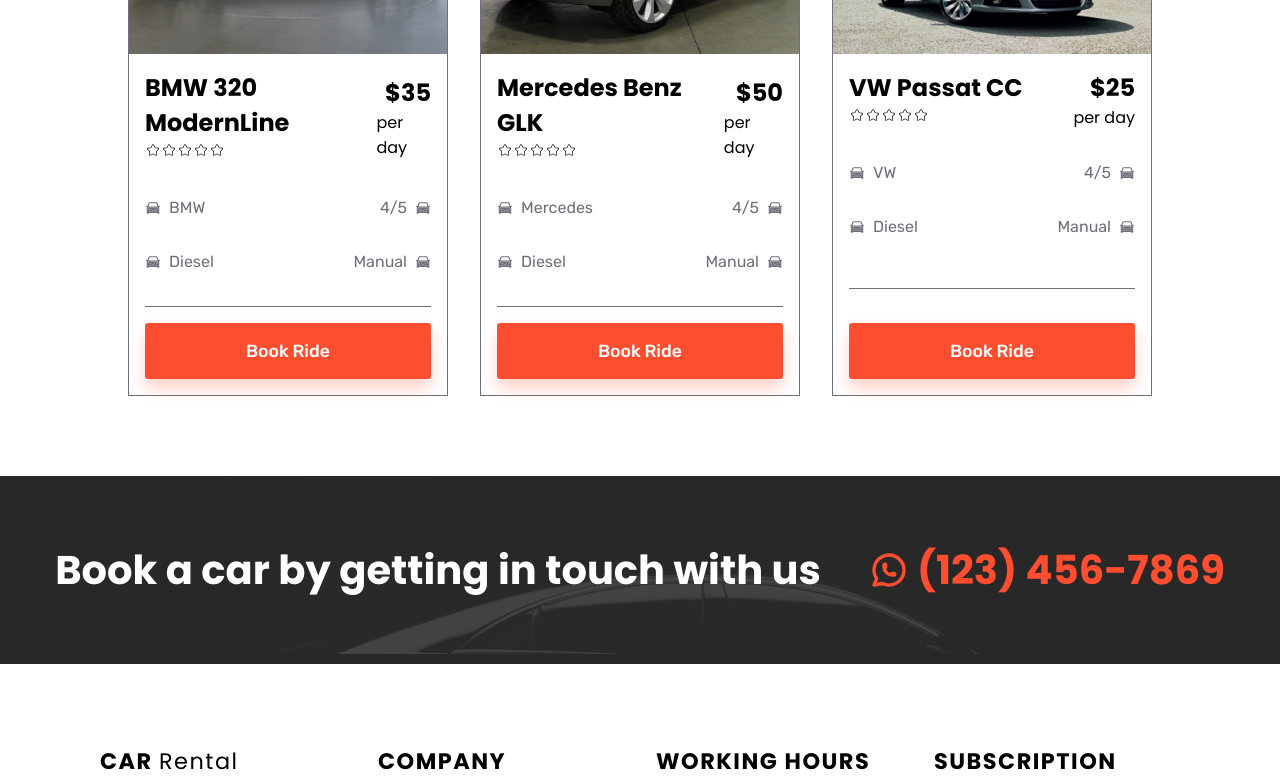
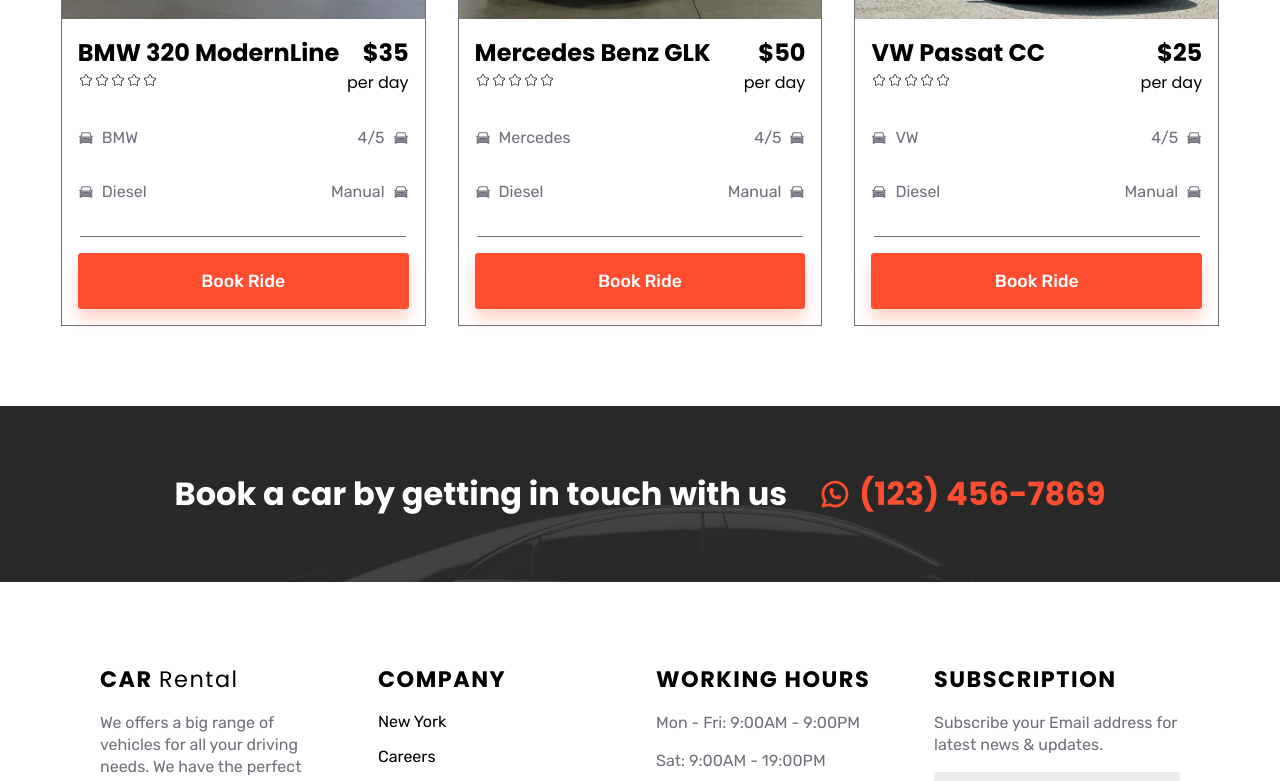
Before and after one commit to msaouab/car-rental, a React (Vite) app: page /models in a window 1280 px wide. Shown: the part 1298-2079 px from the top of the page. Built offline with nearby package versions, Linux system fonts and the light colour scheme.

Commit message:
feat: team section done

```diff
--- a/src/App.tsx
+++ b/src/App.tsx
@@ -7,6 +7,7 @@
 import { Testimonials } from "./Pages/Testimonials";
 import { Header } from "./Components/Header";
 import { VehicleModels } from "./Pages/VehicleModels";
+import { Team } from "./Pages/Team";
 
 function App() {
 	return (
@@ -18,6 +19,7 @@
 					<Route path="/about" element={<About />} />
 					<Route path="/testimonials" element={<Testimonials />} />
 					<Route path="/models" element={<VehicleModels />} />
+					<Route path="/Team" element={<Team />} />
 					<Route path="*" element={<h1>Not Found</h1>} />
 				</Routes>
 			</Router>
--- a/src/Components/BookCarSection.tsx
+++ b/src/Components/BookCarSection.tsx
@@ -5,7 +5,7 @@
 	return (
 		<BookCarStyled>
 			<div className="container">
-				<h2>Book a car by getting in touch with us</h2>
+				<h2 className="book-car">Book a car by getting in touch with us</h2>
 				<h2>
 					<TbBrandWhatsapp /> (123) 456-7869
 				</h2>
--- /dev/null
+++ b/src/Components/TeamMembersCard.tsx
@@ -0,0 +1,12 @@
+import { TeamMembersType } from "../_domain/interfaces";
+
+export const TeamMembersCard = (props: TeamMembersType) => {
+	const { name, role, image } = props;
+	return (
+		<div className="cardContainer">
+			<img src={image} alt={name + role} />
+			<h1>{name}</h1>
+			<p>{role}</p>
+		</div>
+	);
+};
--- a/src/Pages/Team.tsx
+++ b/src/Pages/Team.tsx
@@ -1,9 +1,66 @@
+import { TeamMembersCard } from "../Components/TeamMembersCard";
 import { TeamStyled } from "../Styled/TeamStyled";
+import { TeamMembersType } from "../_domain/interfaces";
+import member1 from "/images/team/1.png";
+import member2 from "/images/team/2.png";
+import member3 from "/images/team/3.png";
+import member4 from "/images/team/4.png";
+import member5 from "/images/team/5.png";
+import member6 from "/images/team/6.png";
+
+const TeamMembersData: TeamMembersType[] = [
+	{
+		name: "Luke Miller",
+		role: "Salesman",
+		image: member1,
+		description:
+			"Lorem ipsum dolor sit amet, consectetur adipiscing elit. In vitae nisi vitae urna aliq",
+	},
+	{
+		name: "Michael Diaz",
+		role: "Business Owner",
+		image: member2,
+		description:
+			"Lorem ipsum dolor sit amet, consectetur adipiscing elit. In vitae nisi vitae urna aliq",
+	},
+	{
+		name: "Briana Ross",
+		role: "Photographer",
+		image: member3,
+		description:
+			"Lorem ipsum dolor sit amet, consectetur adipiscing elit. In vitae nisi vitae urna aliq",
+	},
+	{
+		name: "Lauren Rivera",
+		role: "Car Detailist",
+		image: member4,
+		description:
+			"Lorem ipsum dolor sit amet, consectetur adipiscing elit. In vitae nisi vitae urna aliq",
+	},
+	{
+		name: "Martin Rizz",
+		role: "Mechanic",
+		image: member5,
+		description:
+			"Lorem ipsum dolor sit amet, consectetur adipiscing elit. In vitae nisi vitae urna aliq",
+	},
+	{
+		name: "Caitlyn Hunt",
+		role: "Menager",
+		image: member6,
+		description:
+			"Lorem ipsum dolor sit amet, consectetur adipiscing elit. In vitae nisi vitae urna aliq",
+	},
+];
 
 export const Team = () => {
 	return (
-		<TeamStyled>
-			<h1>Team</h1>
+		<TeamStyled className="container">
+			<section>
+				{TeamMembersData.map((member, index) => (
+					<TeamMembersCard key={index} {...member} />
+				))}
+			</section>
 		</TeamStyled>
 	);
 };
--- a/src/Styled/BookCarStyled.tsx
+++ b/src/Styled/BookCarStyled.tsx
@@ -27,4 +27,29 @@
 			color: var(--secondary-color);
 		}
 	}
+	@media (max-width: 1300px) {
+		& div {
+			gap: 2rem;
+			& h2 {
+				font-size: 2rem;
+			}
+		}
+	}
+	@media (max-width: 1024px) {
+		padding: 2rem 0;
+		& div {
+			flex-direction: column;
+			gap: 1rem;
+			& h2 {
+				font-size: 2rem;
+			}
+		}
+	}
+	@media (max-width: 500px) {
+		& div {
+			& h2 {
+				font-size: 1.5rem;
+			}
+		}
+	}
 `;
--- a/src/Styled/CarCardsStyle.tsx
+++ b/src/Styled/CarCardsStyle.tsx
@@ -8,6 +8,7 @@
 	align-items: flex-start;
 	text-align: start;
 	gap: 1rem;
+	width: 30%;
 	& .itemContainer {
 		padding: 0 1rem 1rem 1rem;
 		width: 100%;
@@ -65,4 +66,12 @@
 		padding: 1rem 2rem;
 		width: 100%;
 	}
+
+	@media (max-width: 1024px) {
+		width: 45%;
+	}
+
+	@media (max-width: 600px) {
+		width: 100%;
+	}
 `;
--- a/src/Styled/TeamStyled.tsx
+++ b/src/Styled/TeamStyled.tsx
@@ -1,3 +1,34 @@
 import styled from "styled-components";
 
-export const TeamStyled = styled.div``;
+export const TeamStyled = styled.div`
+	& > section {
+		display: flex;
+		flex-wrap: wrap;
+		justify-content: center;
+		align-items: center;
+		gap: 2rem;
+		width: 100%;
+		& > .cardContainer {
+			border: 1px solid #ccc;
+			border-radius: 5px;
+			box-shadow: 20px 20px 20px #eee;
+			display: flex;
+			flex-direction: column;
+			justify-content: center;
+			align-items: center;
+			gap: 0.2rem;
+			padding-bottom: 1rem;
+			& > img {
+				width: 100%;
+				height: 100%;
+				border-radius: 5px 5px 0 0;
+			}
+			& > h1 {
+				font-size: 1.5rem;
+				font-weight: 600;
+				margin: 0.5rem 0;
+				font-family: var(--title-font);
+			}
+		}
+	}
+`;
--- a/src/Styled/VehicleModelsStyled.tsx
+++ b/src/Styled/VehicleModelsStyled.tsx
@@ -1,9 +1,15 @@
 import styled from "styled-components";
 
 export const VehicleModelsStyled = styled.section`
-	display: grid;
-	grid-template-columns: repeat(3, 1fr);
-	grid-template-rows: repeat(2, 1fr);
+	display: flex;
+	justify-content: center;
+	flex-wrap: wrap;
 	gap: 2rem;
-	padding: 5rem 8rem;
+	padding: 5rem 2rem;
+	@media (max-width: 1024px) {
+		padding: 1rem;
+	}
+	@media (max-width: 500px) {
+		padding: 1rem;
+	}
 `;
```
Also changed, not shown: src/_domain/interfaces.ts (+7 -0 lines).
